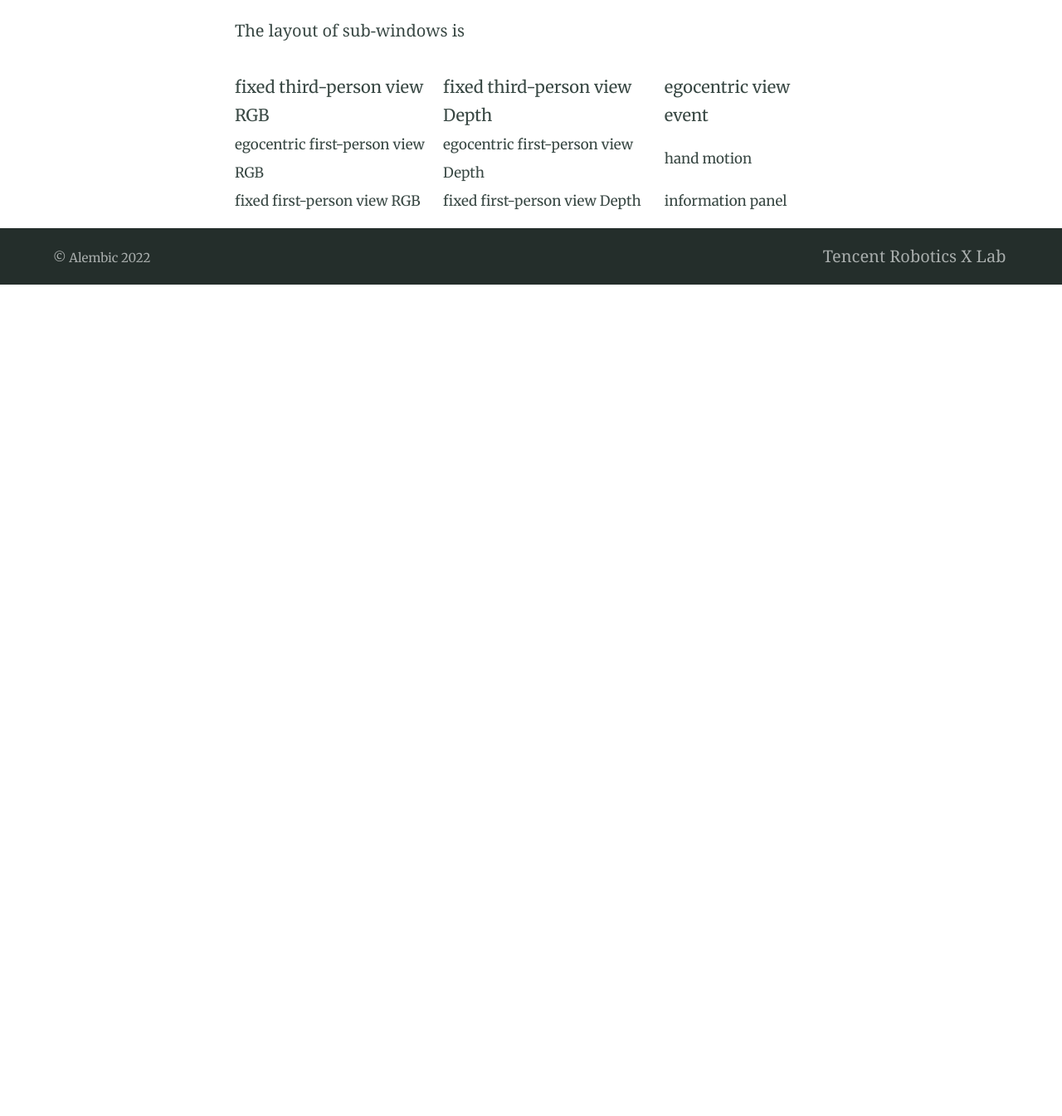
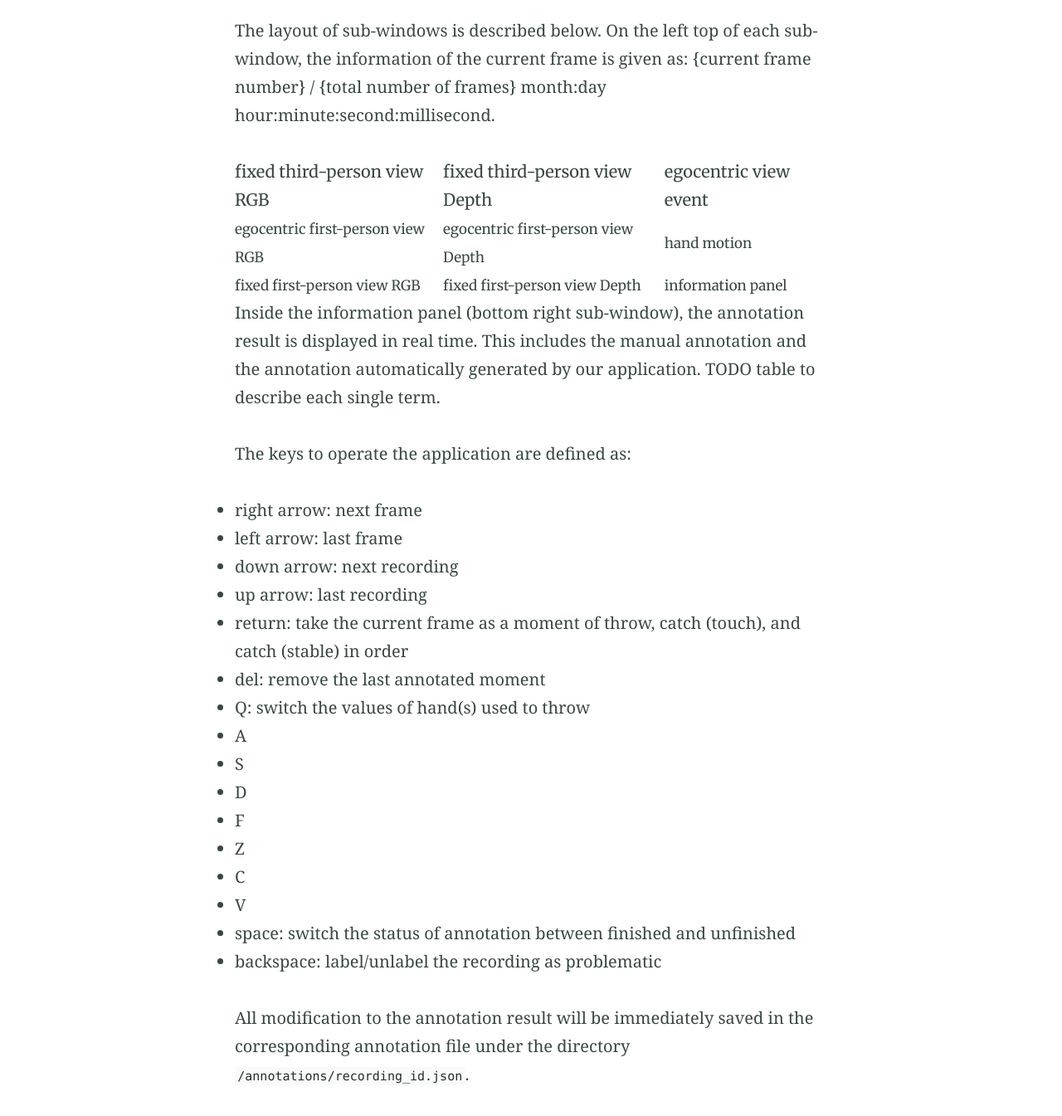
Before and after one commit to lipengroboticsx/lipengroboticsx.github.io, a Jekyll site: the page built from tool.md, in a window 1280 px wide and 1400 px high, scrolled down 5484 px, cut to the strip 52-1397 px from the top of the window. Shown: the whole strip at 83% size. Built offline with Jekyll 4.4.1, drawn with Linux system fonts in a browser that asks for light colours; our own code applies the rules of GitHub Pages for plain Markdown files; before the commit the page ends 5879 px from its top, so only the background shows below that.

Commit message:
tool: annotation keys

```diff
--- a/tool.md
+++ b/tool.md
@@ -106,9 +106,32 @@ TODO annotation interface
 
 ![](/home/lin/Projects/lipengroboticsx.github.io/assets/images/annotation tool.png)
 
-The layout of sub-windows is
+The layout of sub-windows is described below. On the left top of each sub-window, the information of the current frame is given as: {current frame number} / {total number of frames} month:day hour:minute:second:millisecond.
 
 | fixed third-person view RGB      | fixed third-person view Depth      | egocentric view event |
 | -------------------------------- | ---------------------------------- | --------------------- |
 | egocentric first-person view RGB | egocentric first-person view Depth | hand motion           |
 | fixed first-person view RGB      | fixed first-person view Depth      | information panel     |
+
+Inside the information panel (bottom right sub-window), the annotation result is displayed in real time. This includes the manual annotation and the annotation automatically generated by our application. TODO table to describe each single term.
+
+The keys to operate the application are defined as:
+
+* right arrow: next frame
+* left arrow: last frame
+* down arrow: next recording
+* up arrow: last recording
+* return: take the current frame as a moment of throw, catch (touch), and catch (stable) in order
+* del: remove the last annotated moment
+* Q: switch the values of hand(s) used to throw
+* A
+* S
+* D
+* F
+* Z
+* C
+* V
+* space: switch the status of annotation between finished and unfinished
+* backspace: label/unlabel the recording as problematic
+
+All modification to the annotation result will be immediately saved in the corresponding annotation file under the directory `/annotations/recording_id.json`.
```
